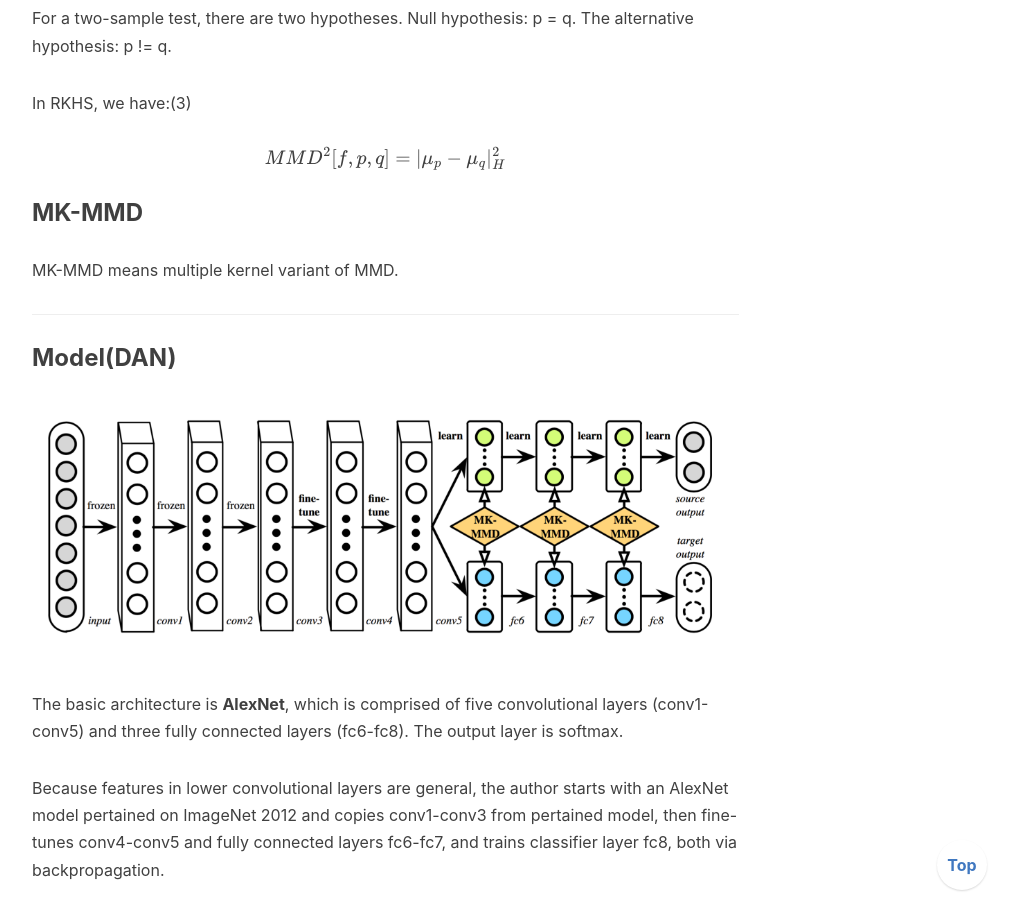
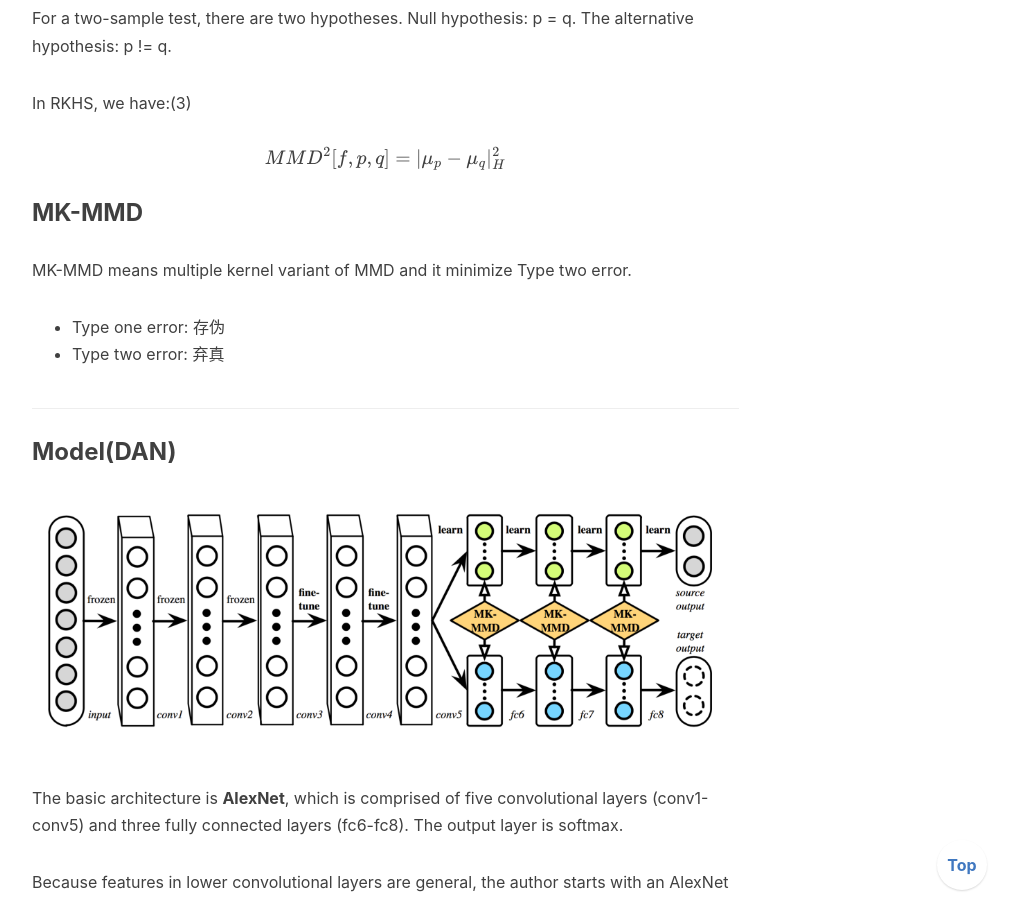
Before and after one commit to miyunluo/miyunluo.github.io, a Jekyll site: the page built from _posts/2017-02-05-LTFwDAN.markdown, in a window 1280 px wide and 900 px high, scrolled down 2503 px. Shown: the whole window, without its empty margins (233-1249 px from the left). Built offline with Jekyll 4.4.1, drawn with Linux system fonts in a browser that asks for light colours; nearby versions of some CDN libraries; formulas are drawn with MathJax 3; comment, search, counter and statistics services are not loaded.

Commit message:
update notes

```diff
--- a/_posts/2017-02-05-LTFwDAN.markdown
+++ b/_posts/2017-02-05-LTFwDAN.markdown
@@ -66,7 +66,10 @@ In RKHS, we have:(3)
 
 ### MK-MMD
 
-MK-MMD means multiple kernel variant of MMD.
+MK-MMD means multiple kernel variant of MMD and it minimize Type two error.
+
+* Type one error: 存伪
+* Type two error: 弃真
 
 ---
 
```
